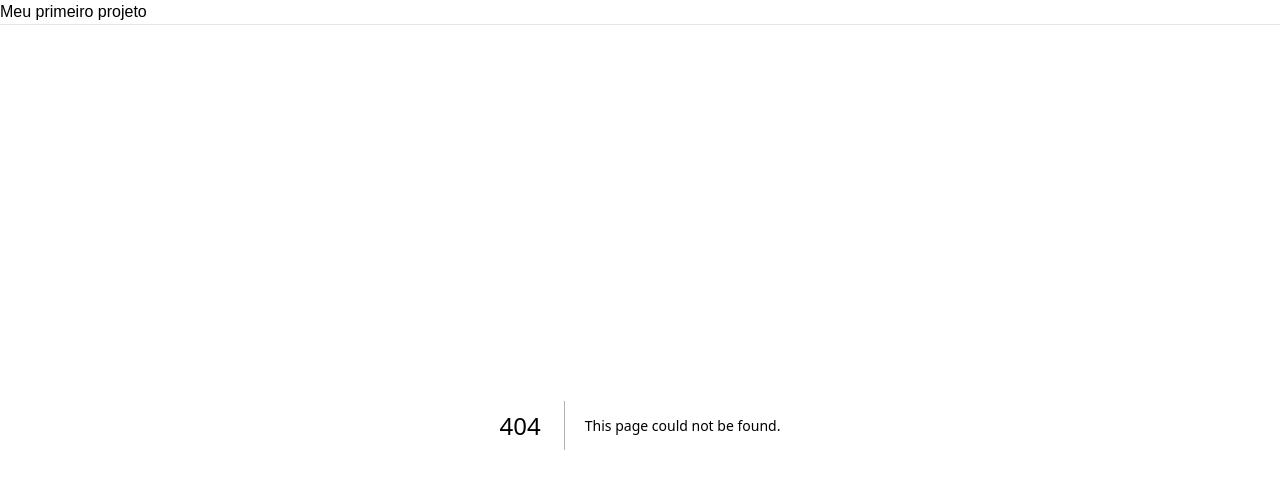
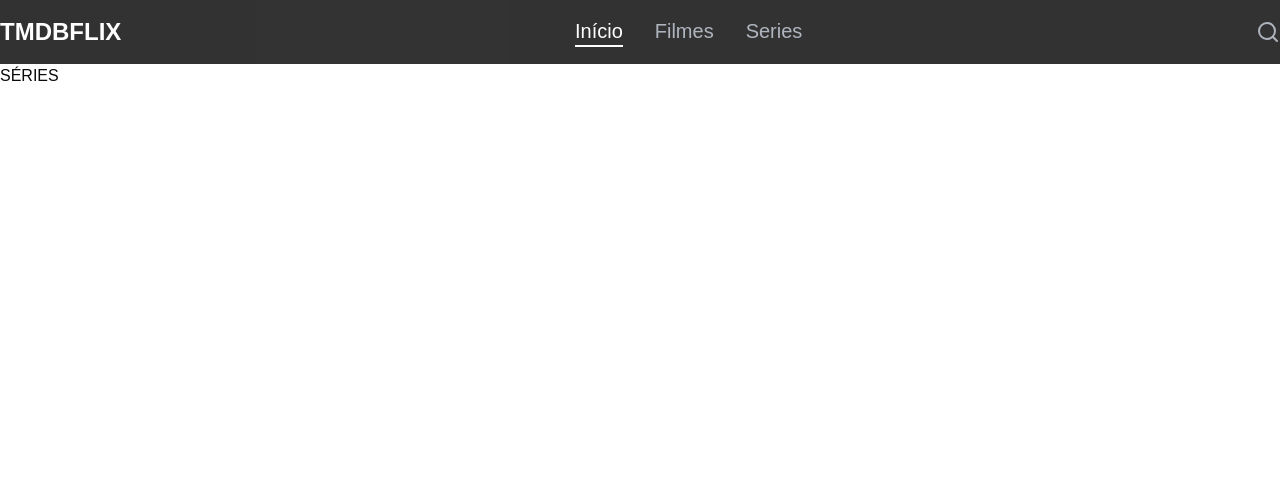
Before and after one commit to jooluisrm/tmdb, a Next.js app: page /series in a window 1280 px wide. Before the commit this address had no page. Shown: the top 488 px of the page. Built offline with nearby package versions, Linux system fonts and the light colour scheme.

Commit message:
layout menu nav feito

```diff
--- a/package.json
+++ b/package.json
@@ -9,6 +9,7 @@
     "lint": "next lint"
   },
   "dependencies": {
+    "@radix-ui/react-navigation-menu": "^1.2.1",
     "@radix-ui/react-slot": "^1.1.0",
     "class-variance-authority": "^0.7.1",
     "clsx": "^2.1.1",
--- /dev/null
+++ b/src/app/(pages)/series/page.tsx
@@ -0,0 +1,15 @@
+import { Metadata } from "next";
+
+export const metadata: Metadata = {
+    title: "Séries"
+}
+
+const Series = () => {
+    return (
+        <div>
+            SÉRIES
+        </div>
+    )
+}
+
+export default Series;
--- a/src/app/layout.tsx
+++ b/src/app/layout.tsx
@@ -1,6 +1,8 @@
 import { ReactNode } from "react";
 import "./globals.css";
 import { Metadata } from "next";
+import { HeaderMenu } from "@/components/header/headerMenu";
+
 
 export const metadata: Metadata = {
     title: {
@@ -16,10 +18,11 @@ type Props = {
 const Layout = ({ children }: Props) => {
     return (
         <html>
-            <body>
-                <h1>Meu primeiro projeto</h1>
-                <hr />
-                <div>
+            <body className="">
+                <header className="bg-black opacity-80 absolute top-0 right-0 left-0">
+                    <HeaderMenu />
+                </header>
+                <div className="mt-16">
                     {children}
                 </div>
             </body>
--- /dev/null
+++ b/src/components/header/headerMenu.tsx
@@ -0,0 +1,61 @@
+"use client"
+
+import { Search } from "lucide-react";
+import Link from "next/link";
+import { useState } from "react";
+
+export const HeaderMenu = () => {
+
+    const clickLink = (value: string | null) => {
+        switch (value) {
+            case "filmes":
+                setNavInicio(false);
+                setNavFilmes(true);
+                setNavSeries(false);
+                break;
+
+            case "series":
+                setNavInicio(false);
+                setNavFilmes(false);
+                setNavSeries(true);
+                break;
+
+            case "inicio":
+                setNavInicio(true);
+                setNavFilmes(false);
+                setNavSeries(false);
+                break;
+        }
+    }
+
+    const [navInicio, setNavInicio] = useState(true);
+    const [navFilmes, setNavFilmes] = useState(false);
+    const [navSeries, setNavSeries] = useState(false);
+
+    return (
+        <div className="container mx-auto flex justify-between items-center h-16 text-gray-400">
+            <div className="text-2xl font-bold text-white">TMDBFLIX</div>
+            <div>
+                <nav className="flex gap-8">
+                    <div className={`transition-all border-b-2 border-transparent ${navInicio && `border-white text-white`} hover:text-white`}>
+                        <Link href="/" passHref legacyBehavior>
+                            <li value="inicio" className={`list-none text-xl cursor-pointer`} onClick={(value) => clickLink(value.currentTarget.getAttribute('value'))}>Início</li>
+                        </Link>
+                    </div>
+                    <div className={`transition-all border-b-2 border-transparent ${navFilmes && `border-white text-white`} hover:text-white`}>
+                        <Link href="/filmes" passHref legacyBehavior>
+                            <li value="filmes" className={`list-none text-xl cursor-pointer`} onClick={(value) => clickLink(value.currentTarget.getAttribute('value'))}>Filmes</li>
+                        </Link>
+                    </div>
+                    <div className={`transition-all border-b-2 border-transparent ${navSeries && `border-white text-white`} hover:text-white`}>
+                        <Link href="/series" passHref legacyBehavior>
+                            <li value="series" className={`list-none text-xl cursor-pointer`} onClick={(value) => clickLink(value.currentTarget.getAttribute('value'))}>Series</li>
+                        </Link>
+                    </div>
+
+                </nav>
+            </div>
+            <div><Search /></div>
+        </div>
+    );
+}
--- /dev/null
+++ b/src/components/ui/navigation-menu.tsx
@@ -0,0 +1,128 @@
+import * as React from "react"
+import * as NavigationMenuPrimitive from "@radix-ui/react-navigation-menu"
+import { cva } from "class-variance-authority"
+import { ChevronDown } from "lucide-react"
+
+import { cn } from "@/lib/utils"
+
+const NavigationMenu = React.forwardRef<
+  React.ElementRef<typeof NavigationMenuPrimitive.Root>,
+  React.ComponentPropsWithoutRef<typeof NavigationMenuPrimitive.Root>
+>(({ className, children, ...props }, ref) => (
+  <NavigationMenuPrimitive.Root
+    ref={ref}
+    className={cn(
+      "relative z-10 flex max-w-max flex-1 items-center justify-center",
+      className
+    )}
+    {...props}
+  >
+    {children}
+    <NavigationMenuViewport />
+  </NavigationMenuPrimitive.Root>
+))
+NavigationMenu.displayName = NavigationMenuPrimitive.Root.displayName
+
+const NavigationMenuList = React.forwardRef<
+  React.ElementRef<typeof NavigationMenuPrimitive.List>,
+  React.ComponentPropsWithoutRef<typeof NavigationMenuPrimitive.List>
+>(({ className, ...props }, ref) => (
+  <NavigationMenuPrimitive.List
+    ref={ref}
+    className={cn(
+      "group flex flex-1 list-none items-center justify-center space-x-1",
+      className
+    )}
+    {...props}
+  />
+))
+NavigationMenuList.displayName = NavigationMenuPrimitive.List.displayName
+
+const NavigationMenuItem = NavigationMenuPrimitive.Item
+
+const navigationMenuTriggerStyle = cva(
+  "group inline-flex h-10 w-max items-center justify-center rounded-md bg-background px-4 py-2 text-sm font-medium transition-colors hover:bg-accent hover:text-accent-foreground focus:bg-accent focus:text-accent-foreground focus:outline-none disabled:pointer-events-none disabled:opacity-50 data-[active]:bg-accent/50 data-[state=open]:bg-accent/50"
+)
+
+const NavigationMenuTrigger = React.forwardRef<
+  React.ElementRef<typeof NavigationMenuPrimitive.Trigger>,
+  React.ComponentPropsWithoutRef<typeof NavigationMenuPrimitive.Trigger>
+>(({ className, children, ...props }, ref) => (
+  <NavigationMenuPrimitive.Trigger
+    ref={ref}
+    className={cn(navigationMenuTriggerStyle(), "group", className)}
+    {...props}
+  >
+    {children}{" "}
+    <ChevronDown
+      className="relative top-[1px] ml-1 h-3 w-3 transition duration-200 group-data-[state=open]:rotate-180"
+      aria-hidden="true"
+    />
+  </NavigationMenuPrimitive.Trigger>
+))
+NavigationMenuTrigger.displayName = NavigationMenuPrimitive.Trigger.displayName
+
+const NavigationMenuContent = React.forwardRef<
+  React.ElementRef<typeof NavigationMenuPrimitive.Content>,
+  React.ComponentPropsWithoutRef<typeof NavigationMenuPrimitive.Content>
+>(({ className, ...props }, ref) => (
+  <NavigationMenuPrimitive.Content
+    ref={ref}
+    className={cn(
+      "left-0 top-0 w-full data-[motion^=from-]:animate-in data-[motion^=to-]:animate-out data-[motion^=from-]:fade-in data-[motion^=to-]:fade-out data-[motion=from-end]:slide-in-from-right-52 data-[motion=from-start]:slide-in-from-left-52 data-[motion=to-end]:slide-out-to-right-52 data-[motion=to-start]:slide-out-to-left-52 md:absolute md:w-auto ",
+      className
+    )}
+    {...props}
+  />
+))
+NavigationMenuContent.displayName = NavigationMenuPrimitive.Content.displayName
+
+const NavigationMenuLink = NavigationMenuPrimitive.Link
+
+const NavigationMenuViewport = React.forwardRef<
+  React.ElementRef<typeof NavigationMenuPrimitive.Viewport>,
+  React.ComponentPropsWithoutRef<typeof NavigationMenuPrimitive.Viewport>
+>(({ className, ...props }, ref) => (
+  <div className={cn("absolute left-0 top-full flex justify-center")}>
+    <NavigationMenuPrimitive.Viewport
+      className={cn(
+        "origin-top-center relative mt-1.5 h-[var(--radix-navigation-menu-viewport-height)] w-full overflow-hidden rounded-md border bg-popover text-popover-foreground shadow-lg data-[state=open]:animate-in data-[state=closed]:animate-out data-[state=closed]:zoom-out-95 data-[state=open]:zoom-in-90 md:w-[var(--radix-navigation-menu-viewport-width)]",
+        className
+      )}
+      ref={ref}
+      {...props}
+    />
+  </div>
+))
+NavigationMenuViewport.displayName =
+  NavigationMenuPrimitive.Viewport.displayName
+
+const NavigationMenuIndicator = React.forwardRef<
+  React.ElementRef<typeof NavigationMenuPrimitive.Indicator>,
+  React.ComponentPropsWithoutRef<typeof NavigationMenuPrimitive.Indicator>
+>(({ className, ...props }, ref) => (
+  <NavigationMenuPrimitive.Indicator
+    ref={ref}
+    className={cn(
+      "top-full z-[1] flex h-1.5 items-end justify-center overflow-hidden data-[state=visible]:animate-in data-[state=hidden]:animate-out data-[state=hidden]:fade-out data-[state=visible]:fade-in",
+      className
+    )}
+    {...props}
+  >
+    <div className="relative top-[60%] h-2 w-2 rotate-45 rounded-tl-sm bg-border shadow-md" />
+  </NavigationMenuPrimitive.Indicator>
+))
+NavigationMenuIndicator.displayName =
+  NavigationMenuPrimitive.Indicator.displayName
+
+export {
+  navigationMenuTriggerStyle,
+  NavigationMenu,
+  NavigationMenuList,
+  NavigationMenuItem,
+  NavigationMenuContent,
+  NavigationMenuTrigger,
+  NavigationMenuLink,
+  NavigationMenuIndicator,
+  NavigationMenuViewport,
+}
```
Also changed, not shown: 1 other file (tests, documents, lock files or other folders).
